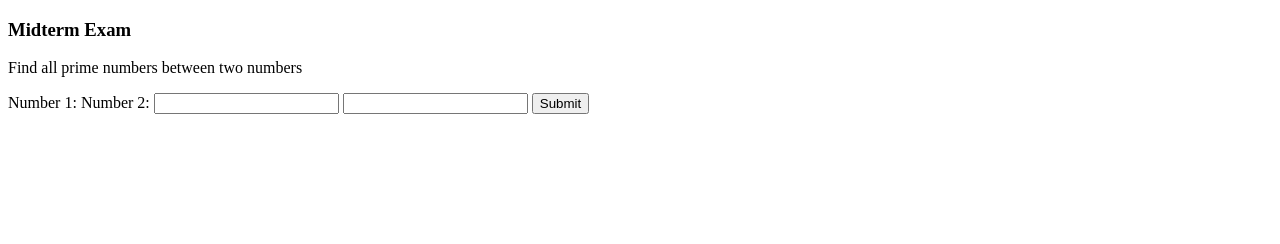
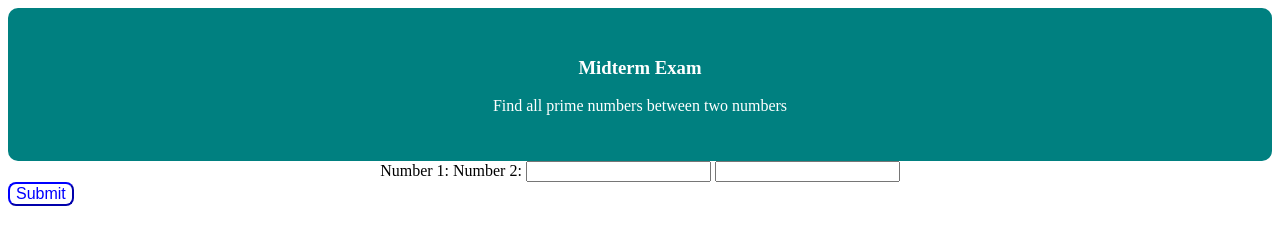
Before and after one commit to dcuevas-is/Homework-5, a plain HTML site: page index.html in a window 1280 px wide. Drawn offline with Linux system fonts and the light colour scheme.

Commit message:
styling update

```diff
--- a/index.html
+++ b/index.html
@@ -16,8 +16,8 @@
         <label for="num2">Number 2:</label>
         <input type="number" name ="number" id="num1">
         <input type="number" name="number" id="num2">
-        <button type="submit">Submit</button>
     </div>
+    <button type="submit">Submit</button>
     <script src="app.js"></script>
 </body>
 </html>
--- a/style.css
+++ b/style.css
@@ -0,0 +1,19 @@
+.container {
+    background-color: teal;
+    color: white;
+    text-align: center;
+    padding: 30px 50px;
+    border-radius: 10px;
+}
+
+.container2 {
+    text-align: center;
+}
+
+button {
+    color: blue;
+    font-size: 16px;
+    border-radius: 8px;
+    background-color: white;
+    border-color:blue;
+}
```
